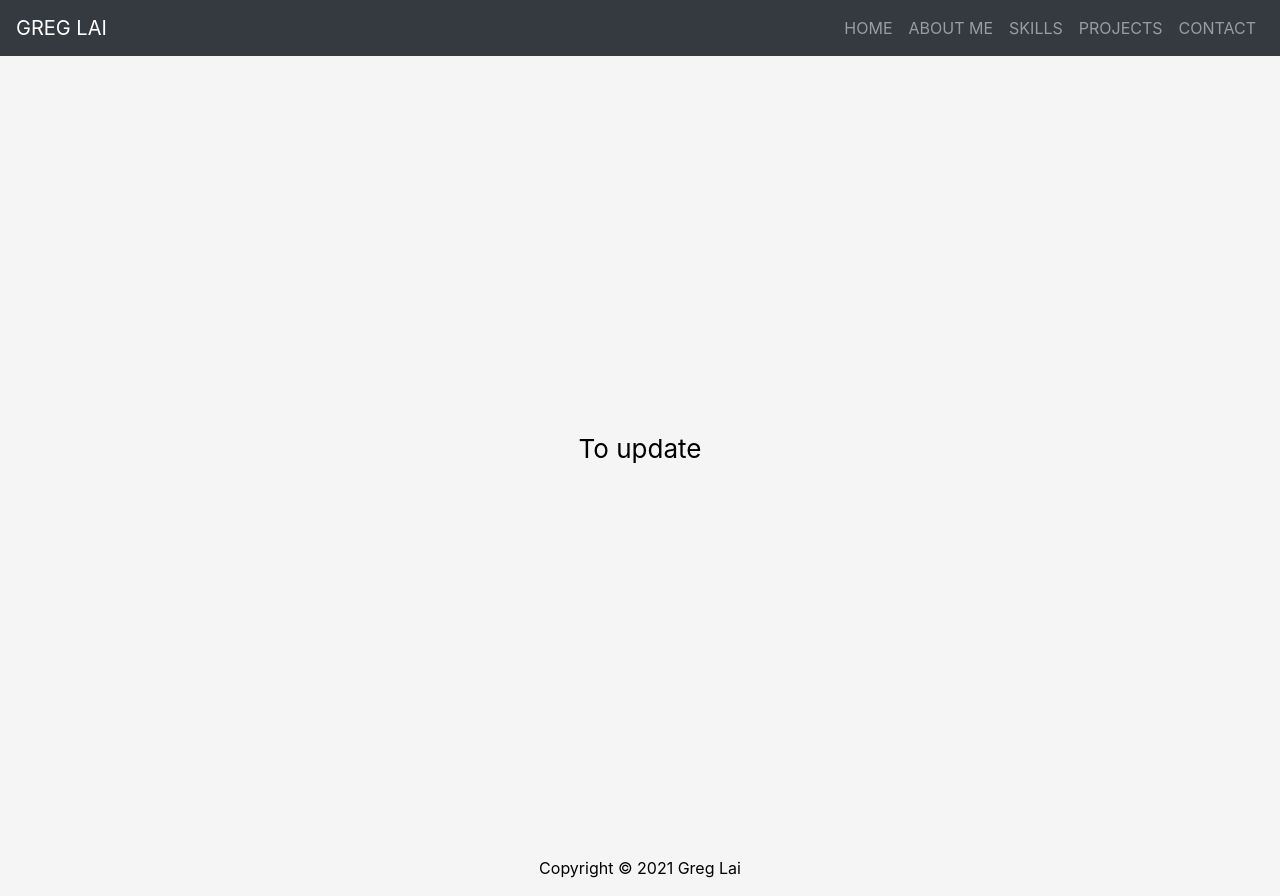
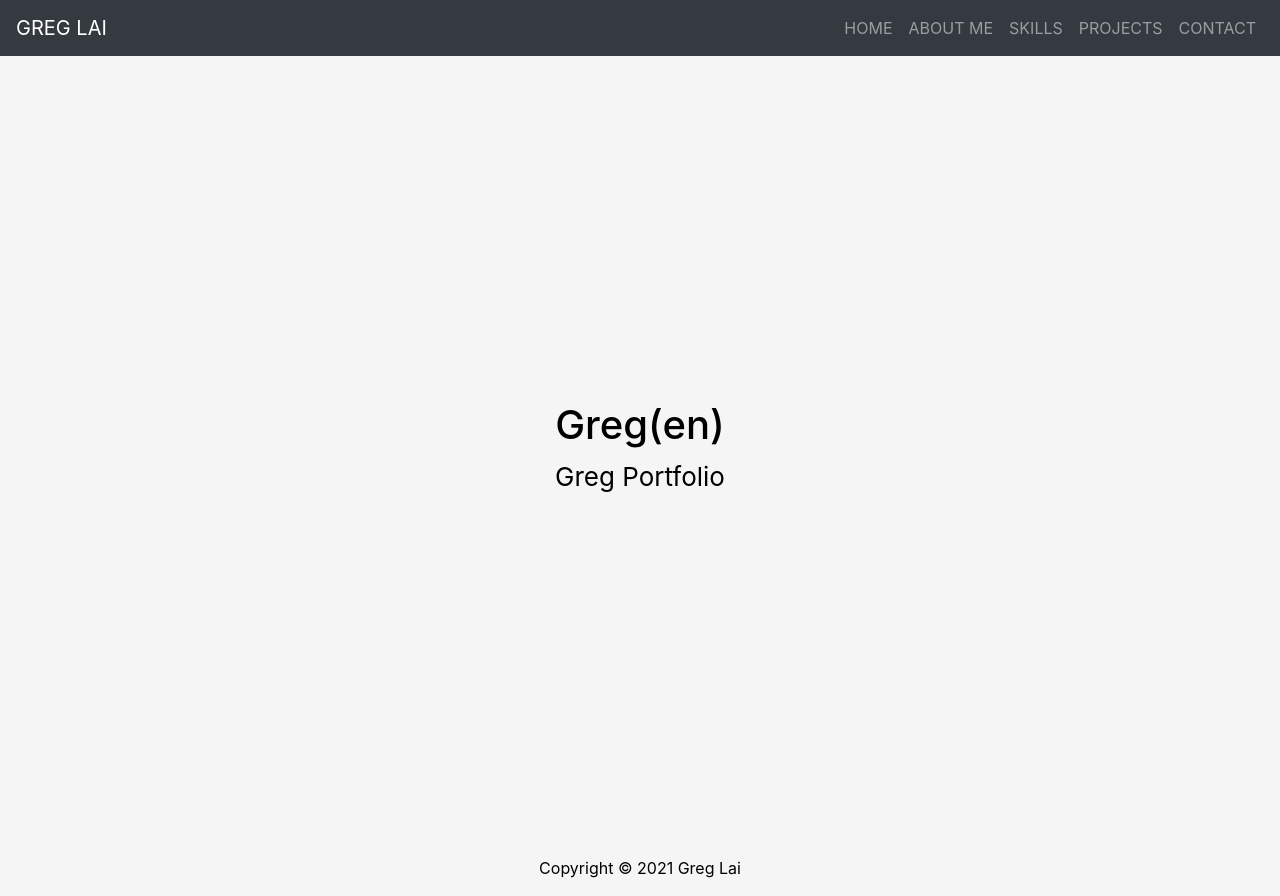
Before and after one commit to lpengshi/my-portfolio, a React (Create React App) app: page / in a window 1280 px wide. Built offline with nearby package versions, Linux system fonts and the light colour scheme.

Commit message:
Creating context class

```diff
--- a/package.json
+++ b/package.json
@@ -14,6 +14,7 @@
     "react": "^17.0.2",
     "react-bootstrap": "^1.5.2",
     "react-dom": "^17.0.2",
+    "react-reveal": "^1.2.2",
     "react-router-dom": "^5.2.0",
     "react-scripts": "4.0.3",
     "web-vitals": "^1.1.1"
--- a/src/App.js
+++ b/src/App.js
@@ -1,12 +1,22 @@
+import React, { useState, useEffect } from 'react';
 import './App.css';
 import 'bootstrap/dist/css/bootstrap.min.css';
 import Contact from './components/Contact';
+import Footer from './components/Footer';
+import Header from './components/Header';
 import NavBar from './components/NavBar';
-import Footer from './components/Footer';
 import { BrowserRouter as Router, Route, Switch } from 'react-router-dom';
+import { PortfolioProvider } from './context/PortfolioContext';
+import { headerData } from './data/data';
 
 function App() {
+	const [header, setHeader] = useState({});
+	useEffect(() => {
+		setHeader({ ...headerData });
+	}, []);
+
 	return (
+		<PortfolioProvider value={{ header }}>
 			<div className="App">
 				<Router>
 					<NavBar />
@@ -16,14 +26,14 @@ function App() {
 								<Contact />
 							</Route>
 							<Route path="/">
-							{' '}
-							<p>To update</p>
+								<Header />
 							</Route>
 						</Switch>
 					</div>
 					<Footer />
 				</Router>
 			</div>
+		</PortfolioProvider>
 	);
 }
 
--- /dev/null
+++ b/src/components/Header.js
@@ -0,0 +1,19 @@
+import React, { useContext } from 'react';
+import PortfolioContext from '../context/PortfolioContext';
+
+const Header = () => {
+	const { header } = useContext(PortfolioContext);
+	const { title, lang, description } = header;
+
+	return (
+		<div className="container">
+			<h1>
+				{title}
+				<span>({lang})</span>
+			</h1>
+			<p>{description}</p>
+		</div>
+	);
+};
+
+export default Header;
--- /dev/null
+++ b/src/context/PortfolioContext.js
@@ -0,0 +1,8 @@
+import React from 'react';
+
+const PortfolioContext = React.createContext();
+
+export const PortfolioProvider = PortfolioContext.Provider;
+export const PortfolioConsumer = PortfolioContext.Consumer;
+
+export default PortfolioContext;
--- /dev/null
+++ b/src/data/data.js
@@ -0,0 +1,6 @@
+// Header Data
+export const headerData = {
+	title: 'Greg',
+	lang: 'en',
+	description: 'Greg Portfolio',
+};
```
Also changed, not shown: 1 other file (tests, documents, lock files or other folders). Lines whose indentation alone changed are shown as unchanged.
